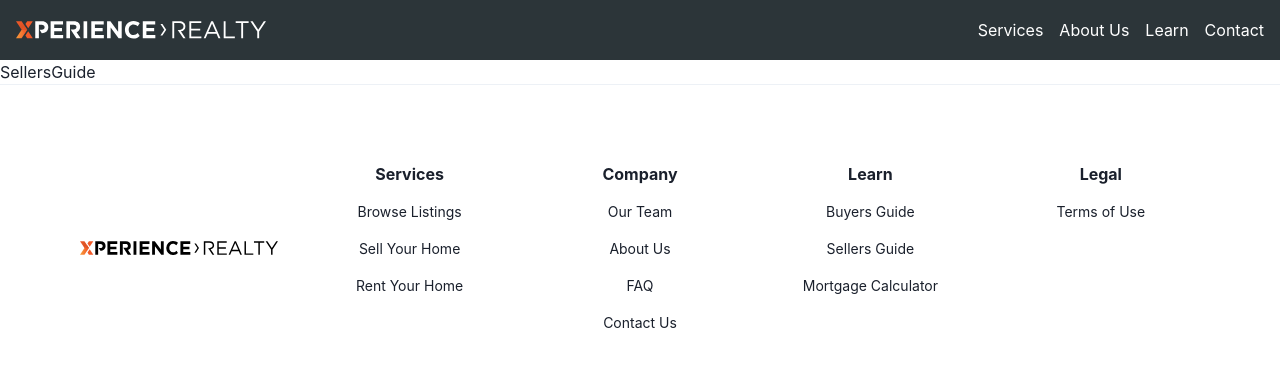
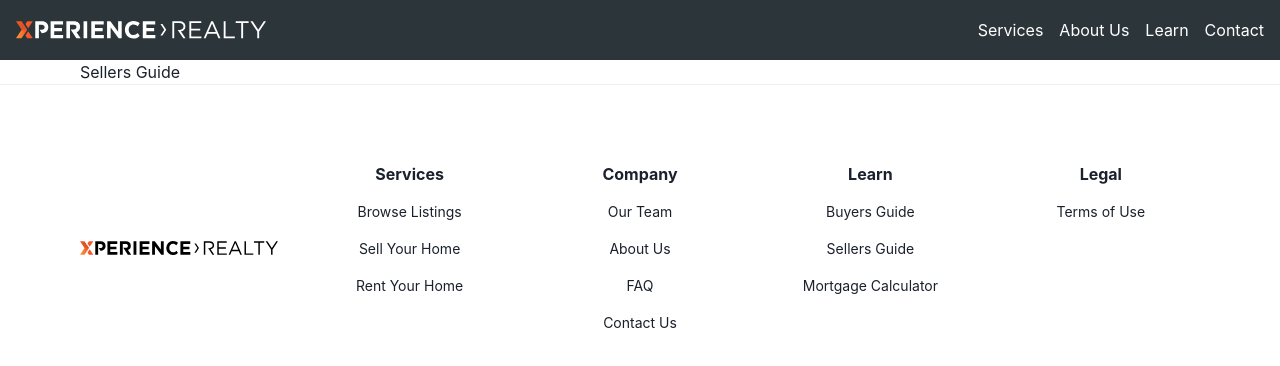
Before and after one commit to weigriffiths/xperience-realty-website, a Next.js app: page /learn/sellers-guide in a window 1280 px wide. Shown: the top 366 px of the page. Built offline with nearby package versions, Linux system fonts and the light colour scheme.

Commit message:
update about and youtube autoplay

```diff
--- a/components/home/About.js
+++ b/components/home/About.js
@@ -28,7 +28,7 @@ export default function About() {
         </VStack>
         {/* <Image borderRadius={8} boxShadow="lg" objectFit="cover" alt="front office" src="/front-office.jpg" maxW={["100%", "100%", "100%", "100%", "500px"]} minW={["250px"]}/> */}
         <AspectRatio ratio={16 / 9} borderRadius={8} boxShadow="lg" maxW={["100%", "100%", "100%", "100%", "500px"]} minW={["250px"]} w="720px">
-          <iframe src="https://www.youtube.com/embed/PrJdcmZqj8g?autoplay=1" title="YouTube video player" frameBorder="0" allow="accelerometer; autoplay; clipboard-write; encrypted-media; gyroscope; picture-in-picture"  />
+          <iframe src="https://www.youtube.com/embed/PrJdcmZqj8g?autoplay=0" title="YouTube video player" frameBorder="0" allow="accelerometer; autoplay; clipboard-write; encrypted-media; gyroscope; picture-in-picture"  />
         </AspectRatio>
       </Flex>
 
--- a/next.config.js
+++ b/next.config.js
@@ -3,4 +3,6 @@ const nextConfig = {
   reactStrictMode: true,
 }
 
-module.exports = nextConfig
+module.exports = nextConfig, (phase, defaultConfig) => {
+  return withBundleAnalyzer(defaultConfig)
+}
--- a/package.json
+++ b/package.json
@@ -13,6 +13,7 @@
     "@chakra-ui/react": "^2.3.7",
     "@emotion/react": "^11.10.5",
     "@emotion/styled": "^11.10.5",
+    "@next/bundle-analyzer": "^13.0.2",
     "chart.js": "^3.9.1",
     "eslint": "8.26.0",
     "eslint-config-next": "13.0.2",
--- a/pages/learn/sellers-guide.js
+++ b/pages/learn/sellers-guide.js
@@ -1,7 +1,14 @@
+import { Box, Container } from '@chakra-ui/react'
 import React from 'react'
 
 export default function SellersGuide() {
   return (
-    <div>SellersGuide</div>
+    <>
+      <Box>
+        <Container maxW="90%">
+          Sellers Guide
+        </Container>
+      </Box>
+    </>
   )
 }
```
Also changed, not shown: 1 other file (tests, documents, lock files or other folders).
